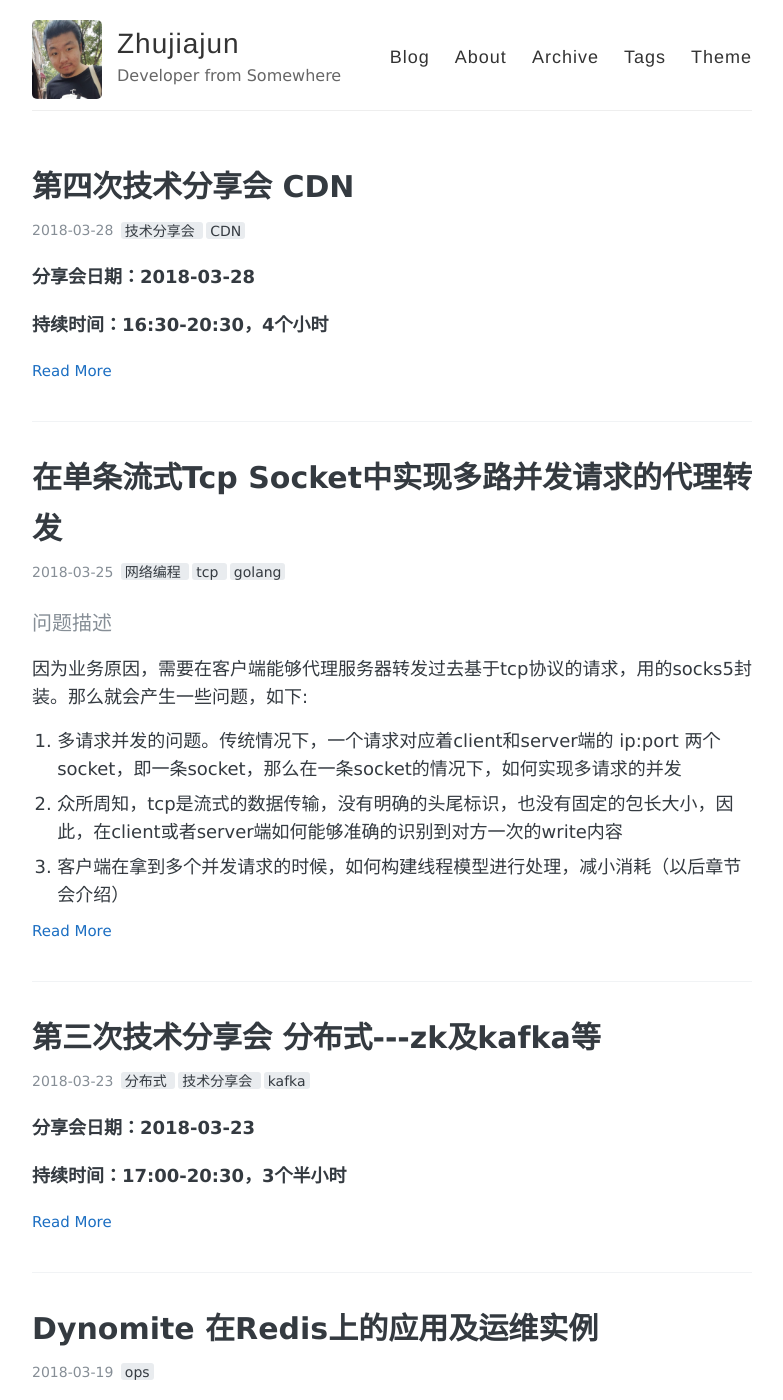
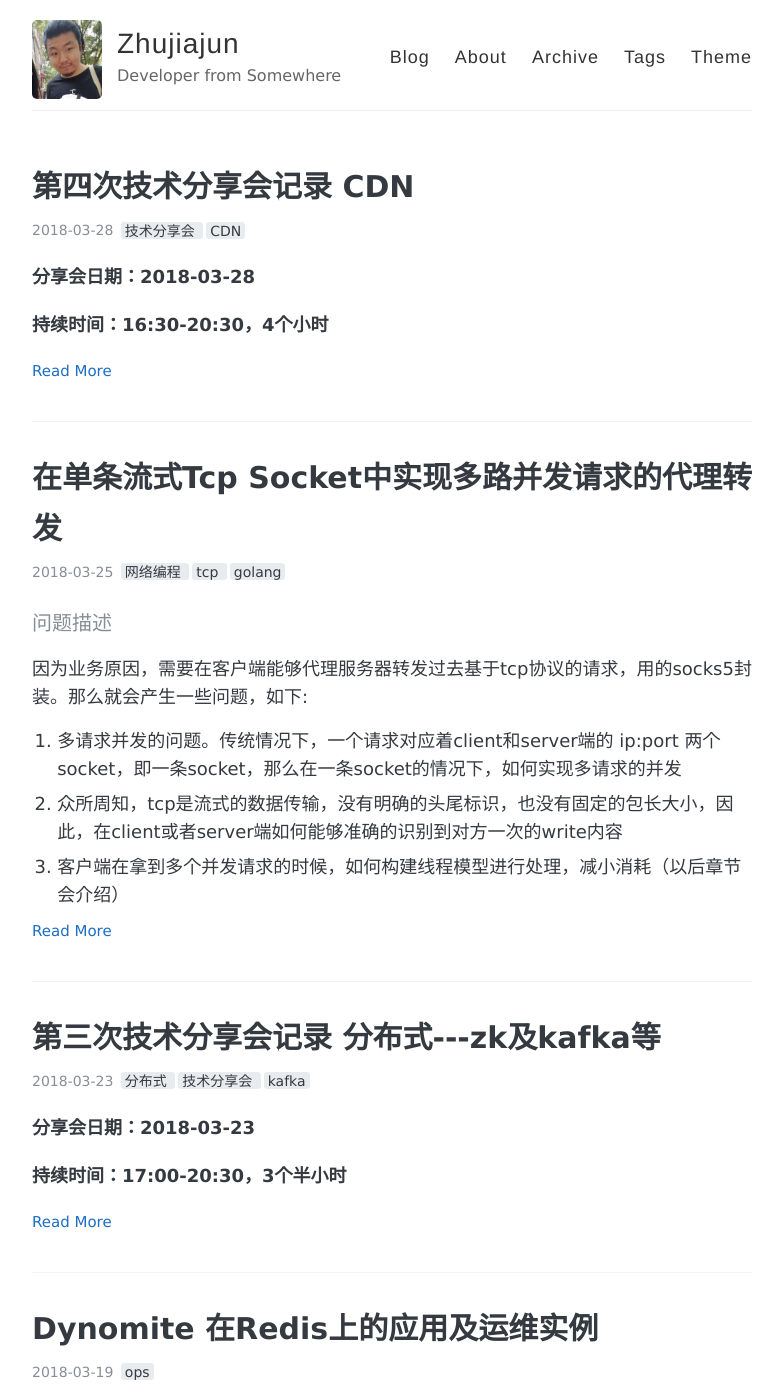
Before and after one commit to jiajun-artist/jiajun-artist.github.io, a Jekyll site: the page built from index.html, in a window 1280 px wide and 1400 px high. Shown: the whole window, without its empty margins (248-1031 px from the left). Built offline with Jekyll 4.4.1, drawn with Linux system fonts in a browser that asks for light colours; the list of posts is cut into pages by our own code.

Commit message:
add blog

```diff
--- a/_posts/2018-03-23-share-meeting-03.md
+++ b/_posts/2018-03-23-share-meeting-03.md
@@ -1,6 +1,6 @@
 ---
 layout: post
-title: "第三次技术分享会 分布式---zk及kafka等"
+title: "第三次技术分享会记录 分布式---zk及kafka等"
 tags: [分布式, 技术分享会, kafka]
 comments: true
 date: 2018-03-23 22:00:00+08:00
--- a/_posts/2018-03-28-share-meeting-04.md
+++ b/_posts/2018-03-28-share-meeting-04.md
@@ -1,6 +1,6 @@
 ---
 layout: post
-title: "第四次技术分享会 CDN"
+title: "第四次技术分享会记录 CDN"
 tags: [技术分享会, CDN]
 comments: true
 date: 2018-03-28 22:00:00+08:00
```
